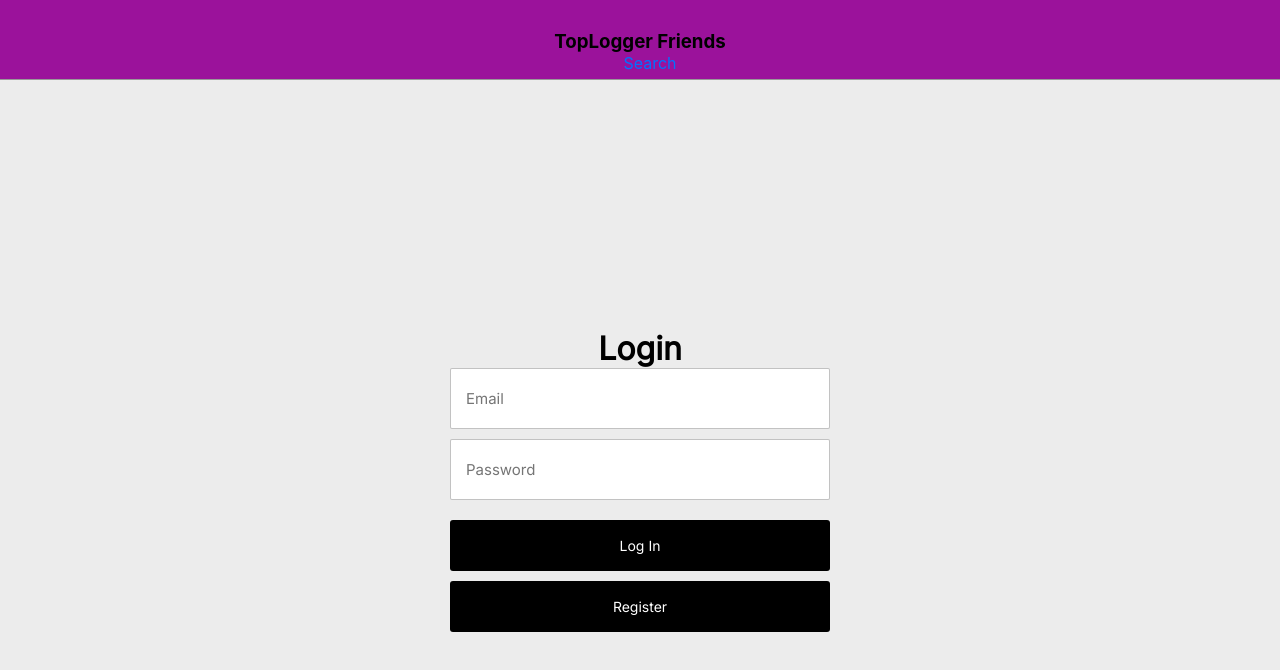
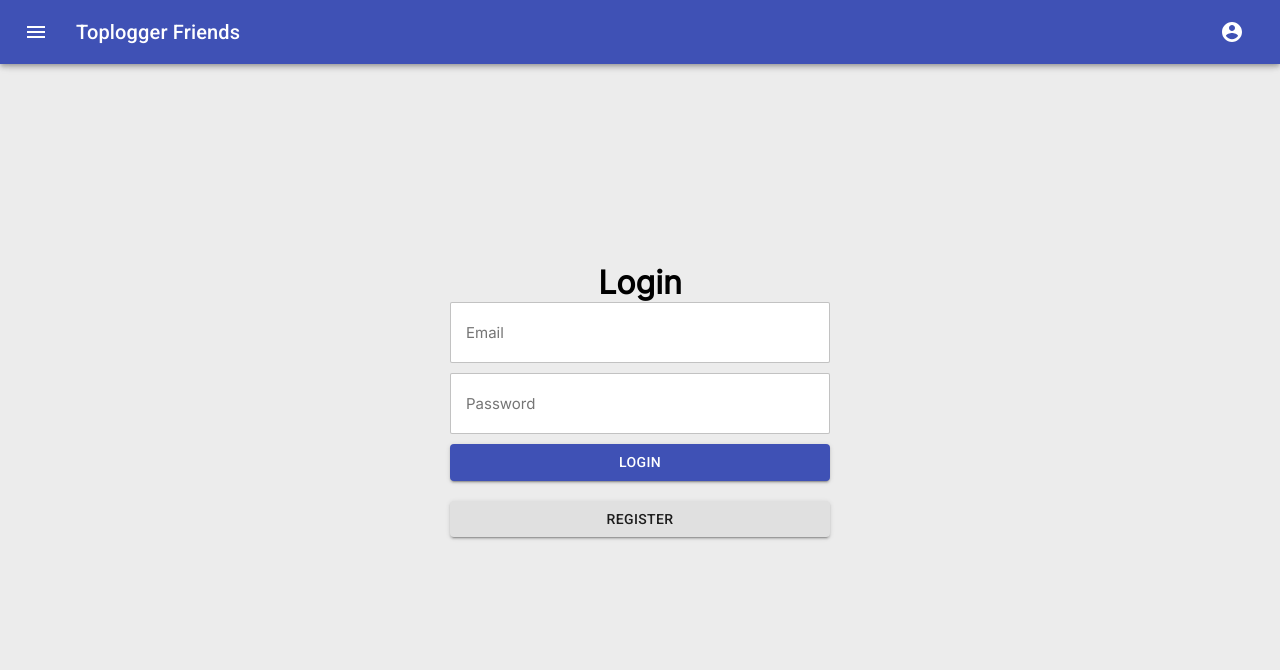
Before and after one commit to Milan-Koelen/toplogger-friends, a React (Create React App) app: page /login in a window 1280 px wide. Shown: the top 670 px of the page. Built offline with nearby package versions, Linux system fonts and the light colour scheme; no server answers.

Commit message:
Material UI intergration

```diff
--- a/package.json
+++ b/package.json
@@ -3,6 +3,8 @@
   "version": "0.1.0",
   "private": true,
   "dependencies": {
+    "@material-ui/core": "^4.12.3",
+    "@material-ui/icons": "^4.11.2",
     "@reduxjs/toolkit": "^1.6.1",
     "@testing-library/jest-dom": "^5.11.4",
     "@testing-library/react": "^11.1.0",
--- a/public/index.html
+++ b/public/index.html
@@ -3,6 +3,7 @@
 
 <head>
   <meta charset="utf-8" />
+  <link rel="stylesheet" href="https://fonts.googleapis.com/css?family=Roboto:300,400,500,700&display=swap" />
   <link rel="icon" href="%PUBLIC_URL%/favicon.ico" />
   <meta name="viewport" content="width=device-width, initial-scale=1" />
   <meta name="theme-color" content="#000000" />
--- a/src/_pages/Dashboard.js
+++ b/src/_pages/Dashboard.js
@@ -10,6 +10,7 @@
 import "./Dashboard.css";
 import { Link } from "react-router-dom";
 import no_img from "../img/no_img.gif";
+import { Avatar } from "@material-ui/core";
 
 // import { VictoryBar, VictoryChart } from "victory";
 
@@ -19,11 +20,6 @@
   const data = useSelector(selectFollowing);
 
   console.log(data);
-
-  const handleLogout = e => {
-    e.preventDefault();
-    dispatch(logout(e));
-  };
 
   useEffect(() => {
     dispatch(fetchFollowing());
@@ -53,11 +49,15 @@
             {data.map((i, idx) => (
               <tr>
                 <td>
-                  <img
-                    className="profilepicture_lb"
+                  <Avatar
+                    className="profilepicture"
                     src={i.ProfilePictureURL}
-                    alt={no_img}
-                  ></img>
+                    onError={e => {
+                      e.target.onerror = null;
+                      e.target.src = "image_path_here";
+                    }}
+                    alt={"no_img"}
+                  />
                 </td>
                 <td>
                   <Link to={"/user/" + i.TL_ID} className="name">
@@ -126,9 +126,6 @@
           </tbody>
         </table>
       </div>
-      <button className="logout__btn" onClick={e => handleLogout(e)}>
-        Logout
-      </button>
     </div>
   );
 };
--- a/src/_pages/Layout.css
+++ /dev/null
@@ -1,12 +0,0 @@
-.header {
-  width: 100vw;
-  height: 80px;
-  background-color: rgb(155, 18, 155);
-  text-align: center;
-}
-
-.header h3 {
-  color: black;
-}
-
-/* create react app styling scss sas */
--- a/src/_pages/Layout.js
+++ b/src/_pages/Layout.js
@@ -1,18 +1,137 @@
 import React from "react";
-import "./Layout.css";
-import { Link } from "react-router-dom";
+import { makeStyles } from "@material-ui/core/styles";
+import AppBar from "@material-ui/core/AppBar";
+import Toolbar from "@material-ui/core/Toolbar";
+import Typography from "@material-ui/core/Typography";
+import IconButton from "@material-ui/core/IconButton";
+import MenuIcon from "@material-ui/icons/Menu";
+import AccountCircle from "@material-ui/icons/AccountCircle";
+// import Switch from "@material-ui/core/Switch";
+// import FormControlLabel from "@material-ui/core/FormControlLabel";
+// import FormGroup from "@material-ui/core/FormGroup";
+import MenuItem from "@material-ui/core/MenuItem";
+import Menu from "@material-ui/core/Menu";
+import { useDispatch, useSelector } from "react-redux";
+import { logout, selectUser } from "../features/userSlice";
 
-export default function Layout({ children }) {
+const useStyles = makeStyles(theme => ({
+  root: {
+    flexGrow: 1,
+  },
+  menuButton: {
+    marginRight: theme.spacing(2),
+  },
+  title: {
+    flexGrow: 1,
+  },
+}));
+
+export default function MenuAppBar({ children }) {
+  // const dispatch = useDispatch();
+
+  // const handleLogout = e => {
+  //   e.preventDefault();
+  //   dispatch(logout(e));
+  // };
+
+  const classes = useStyles();
+  const [auth, setAuth] = React.useState(true);
+  const [anchorEl, setAnchorEl] = React.useState(null);
+  const open = Boolean(anchorEl);
+
+  // const handleChange = event => {
+  //   setAuth(event.target.checked);
+  // };
+
+  const handleMenu = event => {
+    setAnchorEl(event.currentTarget);
+  };
+
+  const handleClose = () => {
+    setAnchorEl(null);
+  };
+
+  const dispatch = useDispatch();
+  // const user = useSelector(selectUser);
+
+  const handleLogout = e => {
+    e.preventDefault();
+    dispatch(logout(e));
+    handleClose();
+  };
   return (
-    <div>
-      <div className="header">
-        <Link to="/">
-          <h3> TopLogger Friends</h3>
-        </Link>
-
-        <Link to="/search"> Search</Link>
-      </div>
+    <div className={classes.root}>
+      {/* <FormGroup>
+        <FormControlLabel
+        // control={
+        //   <Switch
+        //     checked={auth}
+        //     onChange={handleChange}
+        //     aria-label="login switch"
+        //   />
+        // }
+        // label={auth ? "Logout" : "Login"}
+        />
+      </FormGroup> */}
+      <AppBar position="fixed">
+        <Toolbar>
+          <IconButton
+            edge="start"
+            className={classes.menuButton}
+            color="inherit"
+            aria-label="menu"
+          >
+            <MenuIcon />
+          </IconButton>
+          <Typography variant="h6" className={classes.title}>
+            Toplogger Friends
+          </Typography>
+          {auth && (
+            <div>
+              <IconButton
+                aria-label="account of current user"
+                aria-controls="menu-appbar"
+                aria-haspopup="true"
+                onClick={handleMenu}
+                color="inherit"
+              >
+                <AccountCircle />
+              </IconButton>
+              <Menu
+                id="menu-appbar"
+                anchorEl={anchorEl}
+                anchorOrigin={{
+                  vertical: "top",
+                  horizontal: "right",
+                }}
+                keepMounted
+                transformOrigin={{
+                  vertical: "top",
+                  horizontal: "right",
+                }}
+                open={open}
+                onClose={handleClose}
+              >
+                <MenuItem onClick={handleClose}>Profile</MenuItem>
+                <MenuItem onClick={handleLogout}>Logout</MenuItem>
+              </Menu>
+            </div>
+          )}
+        </Toolbar>
+      </AppBar>
       {children}
     </div>
   );
+
+  // <div>
+  //   <div className="header">
+  //     <Link to="/">
+  //       <h3> TopLogger Friends</h3>
+  //     </Link>
+
+  //     <Link to="/search"> Search</Link>
+  //   </div>
+  //   {children}
+  // </div>
+  //   );
 }
--- a/src/_pages/Login.js
+++ b/src/_pages/Login.js
@@ -1,5 +1,7 @@
 import React, { useState } from "react";
 import "./Login.css";
+
+import { Button } from "@material-ui/core";
 
 import { login, signup } from "../features/userSlice";
 import { useDispatch } from "react-redux";
@@ -76,12 +78,13 @@
           value={password}
           onChange={e => setPassword(e.target.value)}
         ></input>
-        <button className="submit__btn" onClick={handleSignin}>
-          Log In
-        </button>
-        <button className="register__btn" onClick={handleSignup}>
+        <Button variant="contained" color="primary" onClick={handleSignin}>
+          Login
+        </Button>
+        <br></br>
+        <Button variant="contained" color="default" onClick={handleSignup}>
           Register
-        </button>
+        </Button>
       </div>
     </div>
   );
--- a/src/_pages/Search.css
+++ b/src/_pages/Search.css
@@ -69,11 +69,6 @@
   text-align: right;
   font-size: 0.8em;
 }
-.search_result > .profilepicture {
-  width: 65px;
-  grid-row: auto;
-  border-radius: 50%;
-}
 .follow_btn {
   background-color: purple;
   border-radius: 25%;
--- a/src/_pages/Search.js
+++ b/src/_pages/Search.js
@@ -4,6 +4,7 @@
 import "./Search.css";
 // import no_img from "../img/no_img.gif";
 import { Link } from "react-router-dom";
+import { Avatar } from "@material-ui/core";
 
 const SearchUser = () => {
   const [search, setSearch] = useState("");
@@ -54,7 +55,7 @@
         <div className="search_results_container">
           {data.map((i, idx) => (
             <div className="search_result">
-              <img
+              <Avatar
                 className="profilepicture"
                 src={i.ProfilePictureURL}
                 onError={e => {
--- a/src/_pages/UserPage.js
+++ b/src/_pages/UserPage.js
@@ -31,7 +31,9 @@
         ></img>
         <h1 className="user__name">{data.Name}</h1>
         <p>{data.Grade}</p>
-        <p>Total Accends: {data.Accends.length}</p>
+
+        {/* total accends not working on load */}
+        {/* <p>Total Accends: {data.Accends.length}</p> */}
         <h2 className="title">All time best</h2>
         <table className="bestBoulders">
           <thead>
```
Also changed, not shown: 1 other file (tests, documents, lock files or other folders).
